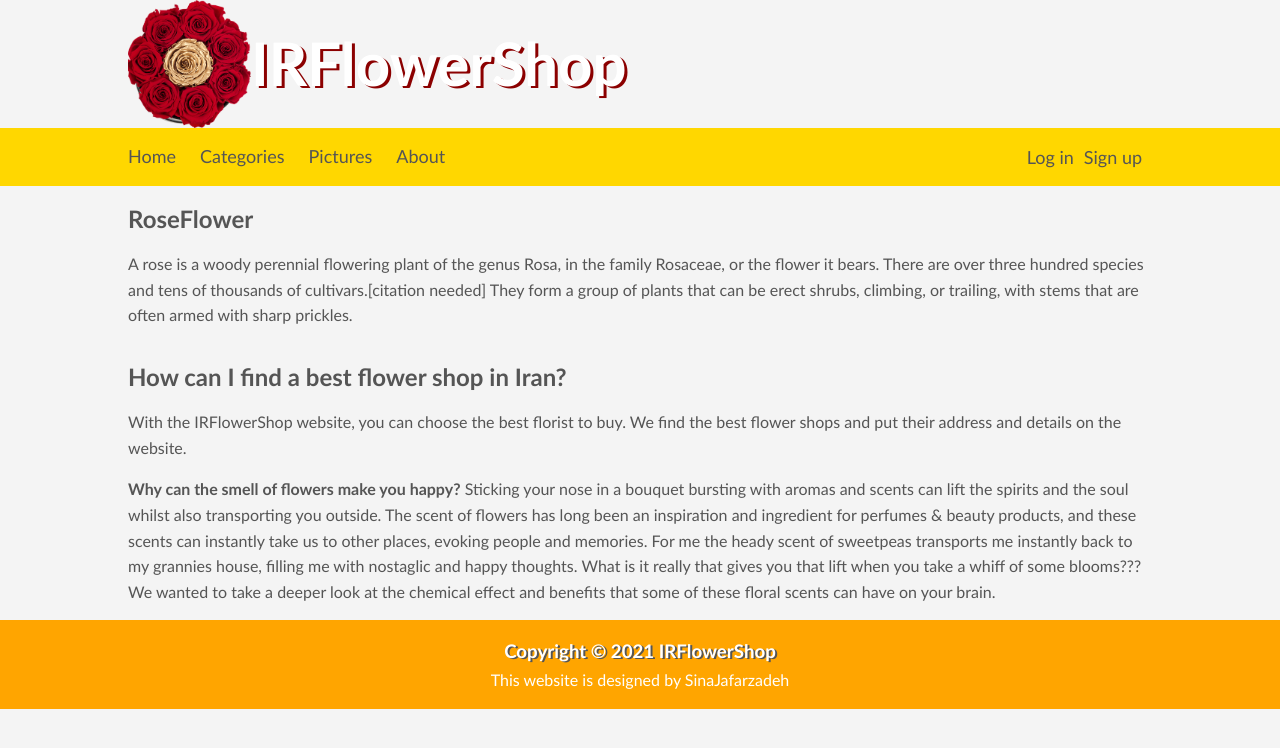
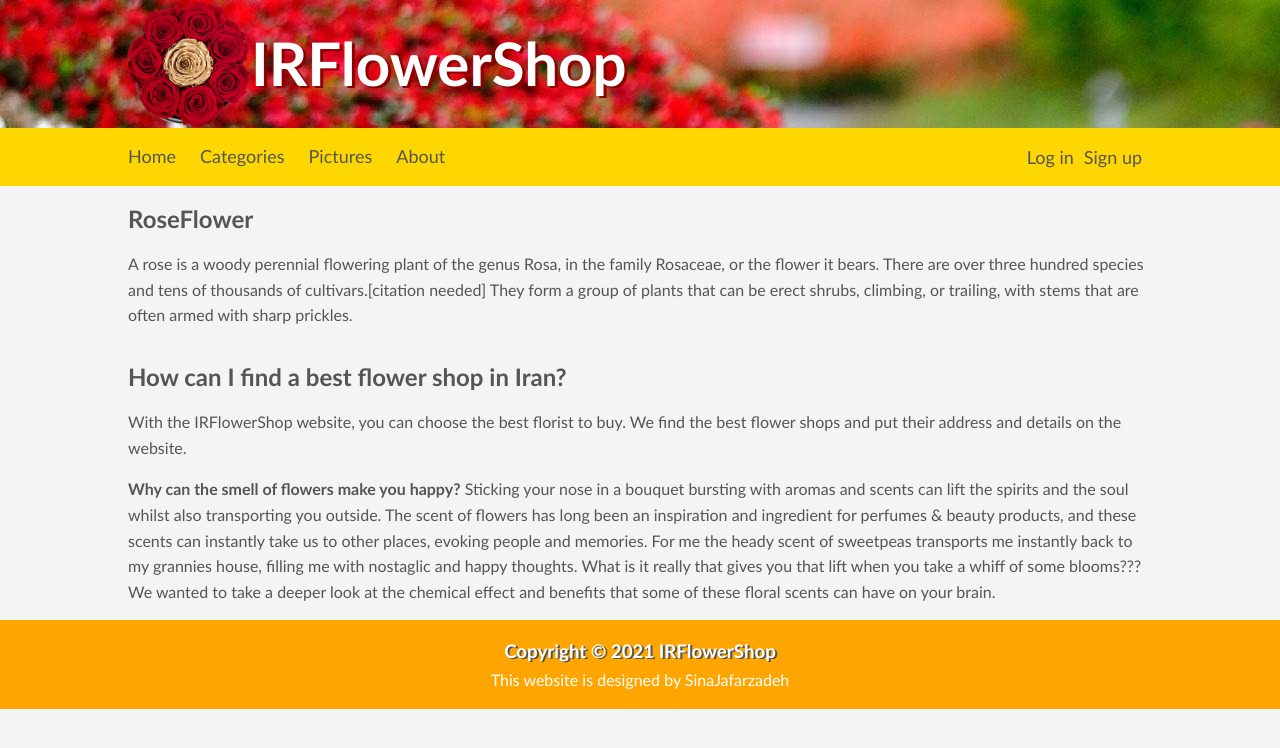
Before and after one commit to CodingWithSina/IRFlowerShop.github.io, a plain HTML site: page index.html in a window 1280 px wide. Drawn offline with Linux system fonts and the light colour scheme.

Commit message:
Update style.css

```diff
--- a/style.css
+++ b/style.css
@@ -11,7 +11,7 @@ body {
 /*.....................Id................. */
 #main-header {
     display: grid;
-    background-image: url(img/main-header-image.jpg);
+    background-image: url(main-header-image.jpg);
 }
 #main-header h1{
     float: left;
```
